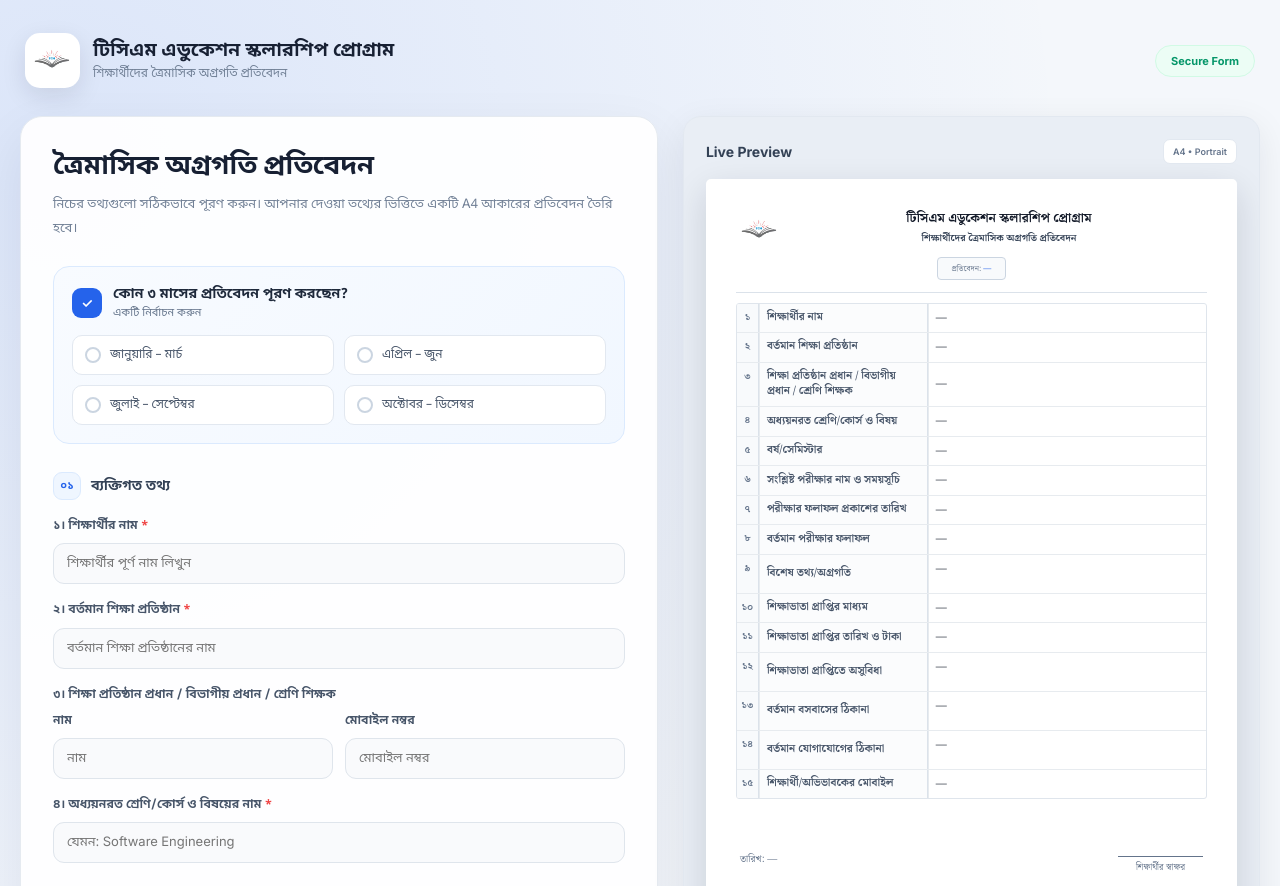
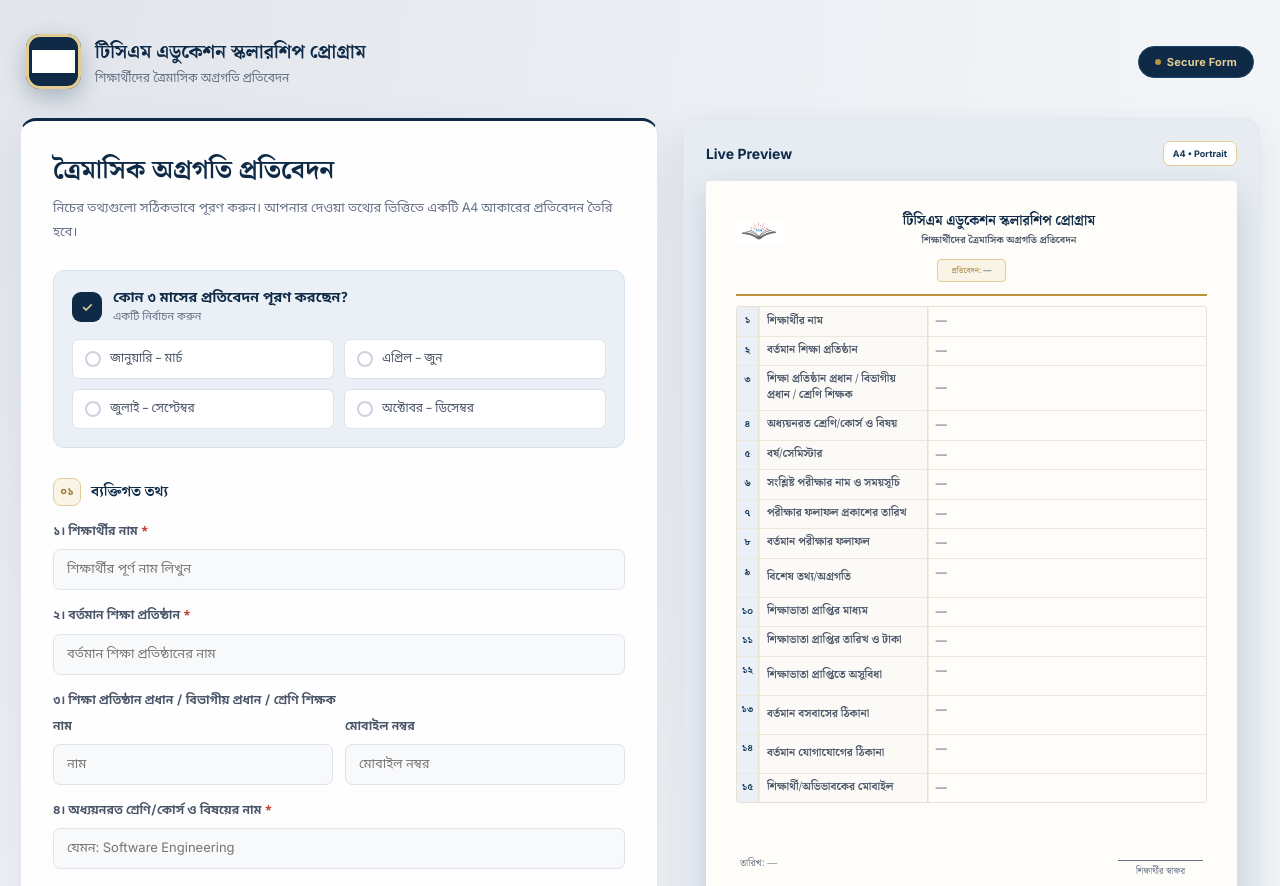
Before and after one commit to masfique-rahman/TCM-Form, a plain HTML site: page index.html in a window 1280 px wide. Shown: the top 886 px of the page. Drawn offline with nearby package versions, Linux system fonts and the light colour scheme.

Commit message:
Update style.css

```diff
--- a/style.css
+++ b/style.css
@@ -1,8 +1,9 @@
 /* =========================================================
-   SMARTFORM — MODERN BANGLA UI
-   ========================================================= */
-
-@import url('https://fonts.googleapis.com/css2?family=Noto+Sans+Bengali:wght@400;500;600;700;800&family=Inter:wght@400;500;600;700;800&display=swap');
+   SMARTFORM — টিসিএম বাংলাদেশ
+   ত্রৈমাসিক অগ্রগতি প্রতিবেদন
+   ========================================================= */
+
+@import url('https://fonts.googleapis.com/css2?family=Noto+Sans+Bengali:wght@400;500;600;700;800&family=Noto+Serif+Bengali:wght@500;600;700;800&family=Inter:wght@400;500;600;700;800&display=swap');
 
 * {
     margin: 0;
@@ -10,23 +11,64 @@
     box-sizing: border-box;
 }
 
+
+/* =========================================================
+   DESIGN TOKENS
+   ========================================================= */
+
+:root {
+
+    /* Ink / neutrals */
+    --ink: #1b2433;
+    --ink-soft: #4a5568;
+    --slate: #667085;
+    --line: #e2e6ed;
+    --line-soft: #edf0f4;
+    --bg: #f2f4f8;
+
+    /* Navy — primary identity */
+    --navy-900: #0e2a47;
+    --navy-800: #123655;
+    --navy-700: #1a4569;
+    --navy-100: #eaf0f6;
+
+    /* Gold — the one accent, used sparingly */
+    --gold-700: #9c7a2e;
+    --gold-500: #b8923c;
+    --gold-300: #e3cd94;
+    --gold-100: #faf4e6;
+
+    /* Paper */
+    --paper: #fefdfa;
+    --paper-line: #e6e1d4;
+
+    /* Status */
+    --ok: #0d7a56;
+    --err: #c0392b;
+
+    --radius-lg: 16px;
+    --radius-md: 11px;
+    --radius-sm: 7px;
+}
+
+
 body {
     min-height: 100vh;
 
     background:
         radial-gradient(
-            circle at 5% 5%,
-            rgba(37, 99, 235, .12),
-            transparent 30%
+            circle at 4% 0%,
+            rgba(14, 42, 71, .07),
+            transparent 32%
         ),
         radial-gradient(
-            circle at 95% 95%,
-            rgba(16, 185, 129, .10),
-            transparent 30%
+            circle at 100% 100%,
+            rgba(184, 146, 60, .10),
+            transparent 32%
         ),
-        #f4f7fb;
-
-    color: #172033;
+        var(--bg);
+
+    color: var(--ink);
 
     padding: 30px 20px;
 
@@ -38,6 +80,11 @@ body {
         sans-serif;
 }
 
+::selection {
+    background: var(--gold-300);
+    color: var(--navy-900);
+}
+
 
 /* =========================================================
    HEADER
@@ -51,22 +98,22 @@ body {
     justify-content: space-between;
     align-items: center;
 
-    padding: 3px 5px;
+    padding: 4px 6px;
 }
 
 .brand {
     display: flex;
     align-items: center;
-    gap: 13px;
+    gap: 14px;
 }
 
 .brand-logo {
     width: 55px;
     height: 55px;
 
-    border-radius: 15px;
-
-    background: white;
+    border-radius: 14px;
+
+    background: var(--navy-900);
 
     display: flex;
     align-items: center;
@@ -75,47 +122,68 @@ body {
     overflow: hidden;
 
     box-shadow:
-        0 8px 25px rgba(15, 23, 42, .10);
+        0 8px 22px rgba(14, 42, 71, .28),
+        0 0 0 3px var(--gold-300) inset;
 }
 
 .brand-logo img {
-    width: 85%;
-    height: 85%;
+    width: 78%;
+    height: 78%;
 
     object-fit: contain;
+
+    filter: brightness(0) invert(1);
 }
 
 .brand-text h2 {
+    font-family: "Noto Serif Bengali", serif;
+
     font-size: 19px;
-    font-weight: 800;
-    color: #172033;
+    font-weight: 700;
+    color: var(--navy-900);
 }
 
 .brand-text span {
     display: block;
 
-    margin-top: 2px;
+    margin-top: 3px;
 
     font-size: 12px;
 
-    color: #718096;
+    color: var(--slate);
 }
 
 .secure {
-    padding: 8px 15px;
+    display: flex;
+    align-items: center;
+    gap: 6px;
+
+    padding: 8px 16px;
 
     border-radius: 30px;
 
-    background: #ecfdf5;
-
-    color: #059669;
+    background: var(--navy-900);
+
+    color: var(--gold-300);
 
     font-family: "Inter", sans-serif;
 
     font-size: 11px;
     font-weight: 700;
-
-    border: 1px solid #d1fae5;
+    letter-spacing: .2px;
+
+    border: 1px solid var(--navy-700);
+}
+
+.secure::before {
+    content: "";
+
+    width: 6px;
+    height: 6px;
+
+    border-radius: 50%;
+
+    background: var(--gold-500);
 }
 
 
@@ -144,14 +212,14 @@ body {
    ========================================================= */
 
 .card {
-    background: rgba(255,255,255,.94);
-
-    border: 1px solid #e5eaf0;
-
-    border-radius: 22px;
+    background: rgba(255, 255, 255, .96);
+
+    border: 1px solid var(--line);
+
+    border-radius: var(--radius-lg);
 
     box-shadow:
-        0 20px 55px rgba(15,23,42,.07);
+        0 20px 50px rgba(14, 42, 71, .08);
 
     overflow: hidden;
 }
@@ -163,6 +231,8 @@ body {
 
 .form-card {
     padding: 32px;
+
+    border-top: 3px solid var(--navy-900);
 }
 
 .form-heading {
@@ -170,15 +240,15 @@ body {
 }
 
 .form-heading h1 {
-    font-size: 27px;
-
-    line-height: 1.35;
-
-    font-weight: 800;
-
-    letter-spacing: -.4px;
-
-    color: #172033;
+    font-family: "Noto Serif Bengali", serif;
+
+    font-size: 26px;
+
+    line-height: 1.4;
+
+    font-weight: 700;
+
+    color: var(--navy-900);
 
     margin-bottom: 8px;
 }
@@ -188,7 +258,7 @@ body {
 
     line-height: 1.8;
 
-    color: #718096;
+    color: var(--slate);
 }
 
 
@@ -201,16 +271,11 @@ body {
 
     padding: 18px;
 
-    background:
-        linear-gradient(
-            135deg,
-            #f8fbff,
-            #f1f7ff
-        );
-
-    border: 1px solid #dbeafe;
-
-    border-radius: 16px;
+    background: var(--navy-100);
+
+    border: 1px solid #d6e2ee;
+
+    border-radius: var(--radius-md);
 }
 
 .period-heading {
@@ -233,9 +298,9 @@ body {
     align-items: center;
     justify-content: center;
 
-    background: #2563eb;
-
-    color: white;
+    background: var(--navy-900);
+
+    color: var(--gold-300);
 
     font-family: "Inter", sans-serif;
 
@@ -248,7 +313,7 @@ body {
 
     font-size: 14px;
 
-    color: #1e293b;
+    color: var(--navy-900);
 }
 
 .period-heading small {
@@ -256,7 +321,7 @@ body {
 
     margin-top: 2px;
 
-    color: #64748b;
+    color: var(--slate);
 
     font-size: 11px;
 }
@@ -279,25 +344,25 @@ body {
 
     padding: 11px 12px;
 
-    border: 1px solid #e2e8f0;
+    border: 1px solid #dbe2ea;
 
     background: white;
 
-    border-radius: 10px;
+    border-radius: var(--radius-sm);
 
     cursor: pointer;
 
     font-size: 12px;
 
-    color: #475569;
-
-    transition: .2s ease;
+    color: var(--ink-soft);
+
+    transition: .18s ease;
 }
 
 .radio-option:hover {
-    border-color: #93c5fd;
-
-    background: #f8fbff;
+    border-color: var(--gold-300);
+
+    background: var(--gold-100);
 }
 
 .radio-option input {
@@ -306,6 +371,11 @@ body {
     opacity: 0;
 
     pointer-events: none;
+}
+
+.radio-option input:focus-visible + .custom-radio {
+    outline: 2px solid var(--navy-700);
+    outline-offset: 2px;
 }
 
 .custom-radio {
@@ -316,15 +386,15 @@ body {
 
     border-radius: 50%;
 
-    border: 2px solid #cbd5e1;
+    border: 2px solid #cbd3de;
 
     position: relative;
 
-    transition: .2s ease;
+    transition: .18s ease;
 }
 
 .radio-option input:checked + .custom-radio {
-    border-color: #2563eb;
+    border-color: var(--navy-900);
 }
 
 .radio-option input:checked + .custom-radio::after {
@@ -340,15 +410,15 @@ body {
 
     border-radius: 50%;
 
-    background: #2563eb;
+    background: var(--gold-500);
 }
 
 .radio-option:has(input:checked) {
-    border-color: #93c5fd;
-
-    background: #eff6ff;
-
-    color: #1d4ed8;
+    border-color: var(--navy-700);
+
+    background: var(--navy-100);
+
+    color: var(--navy-900);
 
     font-weight: 600;
 }
@@ -364,24 +434,26 @@ body {
 
     gap: 10px;
 
-    margin: 28px 0 17px;
-
-    font-size: 14px;
-
-    font-weight: 800;
-
-    color: #334155;
+    margin: 30px 0 17px;
+
+    font-family: "Noto Serif Bengali", serif;
+
+    font-size: 15px;
+
+    font-weight: 700;
+
+    color: var(--navy-900);
 }
 
 .section-number {
     width: 28px;
     height: 28px;
 
-    border-radius: 9px;
-
-    background: #eff6ff;
-
-    color: #2563eb;
+    border-radius: 8px;
+
+    background: var(--gold-100);
+
+    color: var(--gold-700);
 
     display: flex;
     align-items: center;
@@ -395,7 +467,7 @@ body {
 
     font-weight: 800;
 
-    border: 1px solid #dbeafe;
+    border: 1px solid var(--gold-300);
 }
 
 
@@ -419,11 +491,11 @@ body {
 
     font-weight: 700;
 
-    color: #475569;
+    color: var(--ink-soft);
 }
 
 .required {
-    color: #ef4444;
+    color: var(--err);
 }
 
 input,
@@ -433,13 +505,13 @@ textarea {
 
     outline: none;
 
-    border: 1px solid #dfe5ec;
-
-    border-radius: 11px;
-
-    background: #f9fafc;
-
-    color: #172033;
+    border: 1px solid #dfe3ea;
+
+    border-radius: var(--radius-sm);
+
+    background: #f8f9fb;
+
+    color: var(--ink);
 
     padding: 11px 13px;
 
@@ -450,13 +522,13 @@ textarea {
 
     font-size: 13px;
 
-    transition: .2s ease;
+    transition: .18s ease;
 }
 
 input:hover,
 select:hover,
 textarea:hover {
-    border-color: #cbd5e1;
+    border-color: #c7cedb;
 
     background: white;
 }
@@ -466,10 +538,10 @@ select:focus,
 textarea:focus {
     background: white;
 
-    border-color: #3b82f6;
+    border-color: var(--navy-700);
 
     box-shadow:
-        0 0 0 4px rgba(59,130,246,.08);
+        0 0 0 4px rgba(26, 69, 105, .10);
 }
 
 textarea {
@@ -546,9 +618,9 @@ input[type="date"] {
 
     border-radius: 9px;
 
-    background: #f1f5f9;
-
-    color: #475569;
+    background: var(--navy-100);
+
+    color: var(--navy-800);
 
     font-size: 12px;
 }
@@ -573,21 +645,21 @@ input[type="date"] {
 
     padding: 14px;
 
-    border: 1.5px dashed #cbd5e1;
-
-    border-radius: 13px;
-
-    background: #f8fafc;
+    border: 1.5px dashed #cbd3de;
+
+    border-radius: var(--radius-md);
+
+    background: #f8f9fb;
 
     cursor: pointer;
 
-    transition: .2s ease;
+    transition: .18s ease;
 }
 
 .upload-label:hover {
-    border-color: #60a5fa;
-
-    background: #eff6ff;
+    border-color: var(--gold-500);
+
+    background: var(--gold-100);
 }
 
 .upload-icon {
@@ -600,9 +672,9 @@ input[type="date"] {
     align-items: center;
     justify-content: center;
 
-    background: #eff6ff;
-
-    color: #2563eb;
+    background: var(--navy-100);
+
+    color: var(--navy-800);
 
     font-size: 20px;
 
@@ -616,7 +688,7 @@ input[type="date"] {
 
     font-size: 12px;
 
-    color: #334155;
+    color: var(--ink-soft);
 }
 
 .upload-label small {
@@ -624,7 +696,7 @@ input[type="date"] {
 
     margin-top: 4px;
 
-    color: #94a3b8;
+    color: var(--slate);
 
     font-size: 10px;
 }
@@ -642,7 +714,7 @@ input[type="date"] {
 
     margin-top: 22px;
 
-    color: #64748b;
+    color: var(--slate);
 
     font-size: 11px;
 
@@ -657,7 +729,7 @@ input[type="date"] {
 
     margin-top: 1px;
 
-    accent-color: #2563eb;
+    accent-color: var(--navy-800);
 }
 
 
@@ -679,7 +751,7 @@ input[type="date"] {
 .submit-btn {
     border: none;
 
-    border-radius: 11px;
+    border-radius: var(--radius-sm);
 
     padding: 13px;
 
@@ -694,19 +766,19 @@ input[type="date"] {
 
     cursor: pointer;
 
-    transition: .2s ease;
+    transition: .18s ease;
 }
 
 .secondary-btn {
-    background: #f8fafc;
-
-    color: #334155;
-
-    border: 1px solid #e2e8f0;
+    background: #f8f9fb;
+
+    color: var(--ink-soft);
+
+    border: 1px solid var(--line);
 }
 
 .secondary-btn:hover {
-    background: #f1f5f9;
+    background: var(--navy-100);
 
     transform: translateY(-1px);
 }
@@ -719,21 +791,21 @@ input[type="date"] {
     background:
         linear-gradient(
             135deg,
-            #2563eb,
-            #0ea5e9
+            var(--navy-900),
+            var(--navy-700)
         );
 
     color: white;
 
     box-shadow:
-        0 10px 24px rgba(37,99,235,.20);
+        0 10px 24px rgba(14, 42, 71, .28);
 }
 
 .submit-btn:hover {
     transform: translateY(-1px);
 
     box-shadow:
-        0 14px 28px rgba(37,99,235,.27);
+        0 14px 28px rgba(14, 42, 71, .34);
 }
 
 .submit-btn:disabled,
@@ -745,19 +817,25 @@ input[type="date"] {
     transform: none;
 }
 
+button:focus-visible,
+input:focus-visible,
+select:focus-visible,
+textarea:focus-visible {
+    outline: 2px solid var(--navy-700);
+    outline-offset: 2px;
+}
+
 
 /* =========================================================
    A4 LIVE PREVIEW
-   (previously duplicated in two sections with conflicting
-    values — merged here into one consistent block)
    ========================================================= */
 
 .preview-card {
-    background: #e9eef5;
-    border: 1px solid #e2e8f0;
-    border-radius: 18px;
+    background: #e7ecf3;
+    border: 1px solid var(--line);
+    border-radius: var(--radius-lg);
     padding: 22px;
-    box-shadow: 0 10px 35px rgba(15, 23, 42, 0.08);
+    box-shadow: 0 10px 32px rgba(14, 42, 71, .09);
     position: sticky;
     top: 20px;
 }
@@ -774,23 +852,23 @@ input[type="date"] {
     font-family: "Inter", sans-serif;
     font-size: 14px;
     font-weight: 700;
-    color: #334155;
+    color: var(--navy-900);
 }
 
 .a4-label {
     font-size: 9px;
-    color: #64748b;
+    color: var(--navy-800);
     background: white;
-    border: 1px solid #e2e8f0;
+    border: 1px solid var(--gold-300);
     padding: 6px 9px;
     border-radius: 7px;
     font-family: "Inter", sans-serif;
-    font-weight: 600;
-}
-
-
-/* =========================================================
-   A4 PAPER
+    font-weight: 700;
+}
+
+
+/* =========================================================
+   A4 PAPER — styled to read like actual letterhead stationery
    ========================================================= */
 
 .paper {
@@ -799,7 +877,7 @@ input[type="date"] {
     height: auto;
     min-height: 0;
 
-    background: white;
+    background: var(--paper);
 
     margin: 0 auto;
 
@@ -807,14 +885,14 @@ input[type="date"] {
 
     box-sizing: border-box;
 
-    border-radius: 5px;
+    border-radius: 4px;
 
     box-shadow:
-        0 12px 35px rgba(15,23,42,.14);
+        0 12px 32px rgba(14, 42, 71, .16);
 
     overflow: visible;
 
-    color: #111827;
+    color: #171b24;
 
     font-family:
         "Noto Serif Bengali",
@@ -838,7 +916,7 @@ input[type="date"] {
 
     margin-bottom: 10px;
 
-    border-bottom: 1px solid #dbe2ea;
+    border-bottom: 2px solid var(--gold-500);
 }
 
 
@@ -865,13 +943,13 @@ input[type="date"] {
     padding-top: 2px;
     padding-left: 55px;
 
-    font-size: 13px;
+    font-size: 13.5px;
 
     line-height: 1.5;
 
     font-weight: 800;
 
-    color: #111827;
+    color: var(--navy-900);
 }
 
 
@@ -888,7 +966,7 @@ input[type="date"] {
 
     font-weight: 700;
 
-    color: #334155;
+    color: var(--ink-soft);
 }
 
 
@@ -901,19 +979,19 @@ input[type="date"] {
 
     padding: 4px 14px;
 
-    border: 1px solid #cbd5e1;
+    border: 1px solid var(--gold-300);
 
     border-radius: 4px;
 
-    background: #f8fafc;
+    background: var(--gold-100);
 
     font-size: 8px;
 
-    color: #64748b;
+    color: var(--gold-700);
 }
 
 .paper-period strong {
-    color: #2563eb;
+    color: var(--navy-900);
 
     font-weight: 700;
 }
@@ -926,7 +1004,7 @@ input[type="date"] {
 .paper-table {
     width: 100%;
 
-    border: 1px solid #dfe5ec;
+    border: 1px solid var(--paper-line);
 
     border-radius: 3px;
 
@@ -943,7 +1021,7 @@ input[type="date"] {
 
     min-height: 25px;
 
-    border-bottom: 1px solid #e7ebef;
+    border-bottom: 1px solid #ece7d9;
 
     font-size: 7.5px;
 
@@ -965,15 +1043,15 @@ input[type="date"] {
 
     padding: 6px 2px;
 
-    background: #f8fafc;
-
-    border-right: 1px solid #dbe2ea;
+    background: var(--navy-100);
+
+    border-right: 1px solid var(--paper-line);
 
     font-size: 10px;
 
     font-weight: 700;
 
-    color: #64748b;
+    color: var(--navy-800);
 }
 
 
@@ -986,10 +1064,10 @@ input[type="date"] {
 
     padding: 6px 7px;
 
-    background: #fbfcfd;
-
-    border-right: 1px solid #dbe2ea;
-    border-left: 1px solid #e7ebef;
+    background: #fbfaf6;
+
+    border-right: 1px solid var(--paper-line);
+    border-left: 1px solid #f1ede1;
 
     font-size: 11px;
 
@@ -997,7 +1075,7 @@ input[type="date"] {
 
     font-weight: 700;
 
-    color: #475569;
+    color: var(--ink-soft);
 }
 
 
@@ -1016,9 +1094,9 @@ input[type="date"] {
 
     font-weight: 400;
 
-    color: #111827;
-
-    border-left: 1px solid #e7ebef;
+    color: #171b24;
+
+    border-left: 1px solid #f1ede1;
 
     word-break: break-word;
 }
@@ -1059,7 +1137,7 @@ input[type="date"] {
 
     font-size: 7px;
 
-    color: #64748b;
+    color: var(--slate);
 }
 
 
@@ -1070,7 +1148,7 @@ input[type="date"] {
 
     font-size: 10px;
 
-    color: #64748b;
+    color: var(--slate);
 }
 
 
@@ -1123,7 +1201,7 @@ input[type="date"] {
 .signature-line {
     width: 85px;
 
-    border-top: 1px solid #64748b;
+    border-top: 1px solid var(--slate);
 
     margin-top: 2px;
 
@@ -1136,12 +1214,12 @@ input[type="date"] {
 .signature-area > span {
     font-size: 9px;
 
-    color: #64748b;
-}
-
-
-/* =========================================================
-   ORGANIZATION FOOTER
+    color: var(--slate);
+}
+
+
+/* =========================================================
+   ORGANIZATION FOOTER (visual divider before .site-footer)
    ========================================================= */
 
 .paper::after {
@@ -1155,17 +1233,8 @@ input[type="date"] {
 
     margin-top: 8px;
 
-    background: #e2e8f0;
-}
-
-
-/*
-   IMPORTANT:
-   Actual footer generated by JS
-   is positioned visually through PDF.
-   Live preview-এর জন্য নিচের footer styling
-   ব্যবহার হবে যদি HTML footer থাকে.
-*/
+    background: var(--paper-line);
+}
 
 
 .pdf-footer {
@@ -1173,7 +1242,7 @@ input[type="date"] {
 
     padding-top: 5px;
 
-    border-top: 1px solid #e2e8f0;
+    border-top: 1px solid var(--line-soft);
 
     text-align: center;
 
@@ -1181,24 +1250,18 @@ input[type="date"] {
         "Noto Sans Bengali",
         sans-serif;
 
-    color: #64748b;
-}
-
-
-/* ORGANIZATION */
+    color: var(--slate);
+}
 
 .pdf-footer .org-name {
     font-size: 8.5px;
 
     font-weight: 800;
 
-    color: #334155;
+    color: var(--navy-900);
 
     margin-bottom: 2px;
 }
-
-
-/* ADDRESS */
 
 .pdf-footer .address {
     font-size: 7px;
@@ -1206,9 +1269,6 @@ input[type="date"] {
     line-height: 1.4;
 }
 
-
-/* CONTACT */
-
 .pdf-footer .contact {
     font-size: 7px;
 
@@ -1217,9 +1277,6 @@ input[type="date"] {
     margin-top: 1px;
 }
 
-
-/* EMAIL */
-
 .pdf-footer .email {
     font-size: 7px;
 
@@ -1228,23 +1285,20 @@ input[type="date"] {
     word-break: break-word;
 }
 
-
-/* DEVELOPED BY */
-
 .pdf-footer .developed {
     margin-top: 5px;
 
     padding-top: 4px;
 
-    border-top: 1px solid #f1f5f9;
+    border-top: 1px solid var(--line-soft);
 
     font-size: 6.5px;
 
-    color: #94a3b8;
+    color: #9aa2ad;
 }
 
 .pdf-footer .developed strong {
-    color: #2563eb;
+    color: var(--navy-800);
 
     font-weight: 700;
 }
@@ -1390,11 +1444,11 @@ input[type="date"] {
     .paper {
         width: 210mm;
 
-        height: 297mm;
-
-        max-height: 297mm;
-
-        aspect-ratio: auto;
+        min-height: 297mm;
+
+        height: auto;
+
+        max-height: none;
 
         padding: 18mm;
 
@@ -1402,7 +1456,16 @@ input[type="date"] {
 
         box-shadow: none;
 
-        overflow: hidden;
+        overflow: visible;
+    }
+
+    /* keep rows / header / signature block from splitting across a page break */
+    .paper-header,
+    .paper-row,
+    .paper-footer,
+    .site-footer {
+        break-inside: avoid;
+        page-break-inside: avoid;
     }
 
     @page {
@@ -1469,7 +1532,7 @@ input[type="date"] {
     }
 
     .form-heading h1 {
-        font-size: 22px;
+        font-size: 21px;
     }
 
     .radio-group,
@@ -1504,13 +1567,13 @@ input[type="date"] {
 .site-footer {
     width: 100%;
     margin-top: 30px;
-    padding: 22px 20px 18px;
+    padding: 20px 20px 16px;
     background: #ffffff;
-    border-top: 1px solid #e2e8f0;
+    border-top: 2px solid var(--gold-500);
     text-align: center;
-    color: #475569;
-    font-size: 13px;
-    line-height: 1.8;
+    color: var(--ink-soft);
+    font-size: 11px;
+    line-height: 1.7;
 }
 
 .footer-contact {
@@ -1518,20 +1581,21 @@ input[type="date"] {
 }
 
 .footer-contact strong {
-    color: #1e293b;
-    font-size: 14px;
+    color: var(--navy-900);
+    font-size: 12.5px;
+    font-family: "Noto Serif Bengali", serif;
 }
 
 .footer-developed {
     margin-top: 10px;
     padding-top: 10px;
-    border-top: 1px solid #f1f5f9;
-    color: #94a3b8;
+    border-top: 1px solid var(--line-soft);
+    color: #9aa2ad;
     font-size: 11px;
 }
 
 .footer-developed strong {
-    color: #2563eb;
+    color: var(--gold-700);
     font-weight: 700;
 }
 
@@ -1548,3 +1612,17 @@ input[type="date"] {
     }
 
 }
+
+
+/* =========================================================
+   REDUCED MOTION
+   ========================================================= */
+
+@media (prefers-reduced-motion: reduce) {
+
+    * {
+        transition: none !important;
+        animation: none !important;
+    }
+
+}
```
